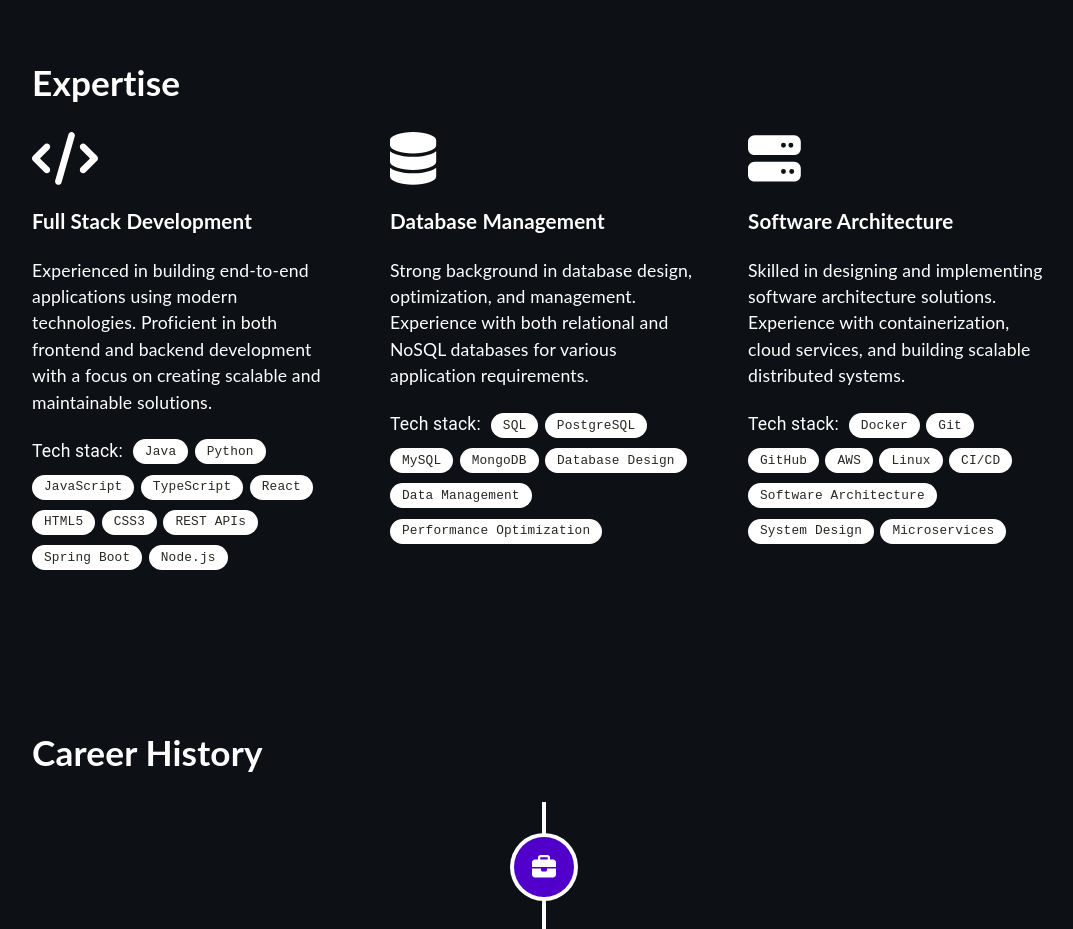
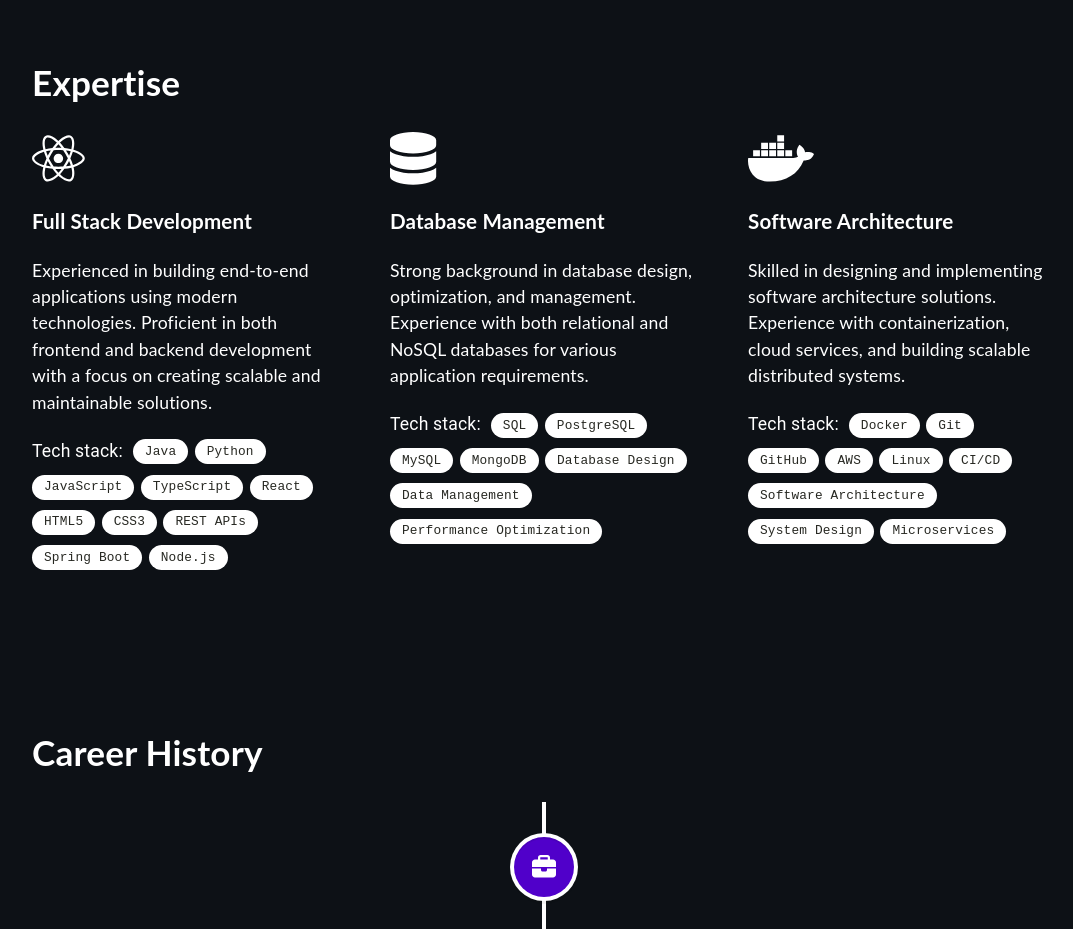
Before and after one commit to giannistbs/Portfolio, a React (Create React App) app: page / in a window 1280 px wide. Shown: the part 860-1789 px from the top of the page, without its empty margins (96-1169 px from the left). Built offline with nearby package versions, Linux system fonts and the light colour scheme.

Commit message:
Fix linter errors: remove unused FontAwesome imports and update icons

```diff
--- a/src/components/Expertise.tsx
+++ b/src/components/Expertise.tsx
@@ -1,8 +1,8 @@
 import React from "react";
 import '@fortawesome/free-regular-svg-icons'
 import { FontAwesomeIcon } from '@fortawesome/react-fontawesome';
-import { faReact, faDocker, faPython, faJava, faJs } from '@fortawesome/free-brands-svg-icons';
-import { faCode, faDatabase, faServer } from '@fortawesome/free-solid-svg-icons';
+import { faReact, faDocker, faPython } from '@fortawesome/free-brands-svg-icons';
+import { faDatabase } from '@fortawesome/free-solid-svg-icons';
 import Chip from '@mui/material/Chip';
 import '../assets/styles/Expertise.scss';
 
@@ -48,7 +48,7 @@ function Expertise() {
             <h1>Expertise</h1>
             <div className="skills-grid">
                 <div className="skill">
-                    <FontAwesomeIcon icon={faCode} size="3x"/>
+                    <FontAwesomeIcon icon={faReact} size="3x"/>
                     <h3>Full Stack Development</h3>
                     <p>Experienced in building end-to-end applications using modern technologies. Proficient in both frontend and backend development with a focus on creating scalable and maintainable solutions.</p>
                     <div className="flex-chips">
@@ -72,7 +72,7 @@ function Expertise() {
                 </div>
 
                 <div className="skill">
-                    <FontAwesomeIcon icon={faServer} size="3x"/>
+                    <FontAwesomeIcon icon={faDocker} size="3x"/>
                     <h3>Software Architecture</h3>
                     <p>Skilled in designing and implementing software architecture solutions. Experience with containerization, cloud services, and building scalable distributed systems.</p>
                     <div className="flex-chips">
```
